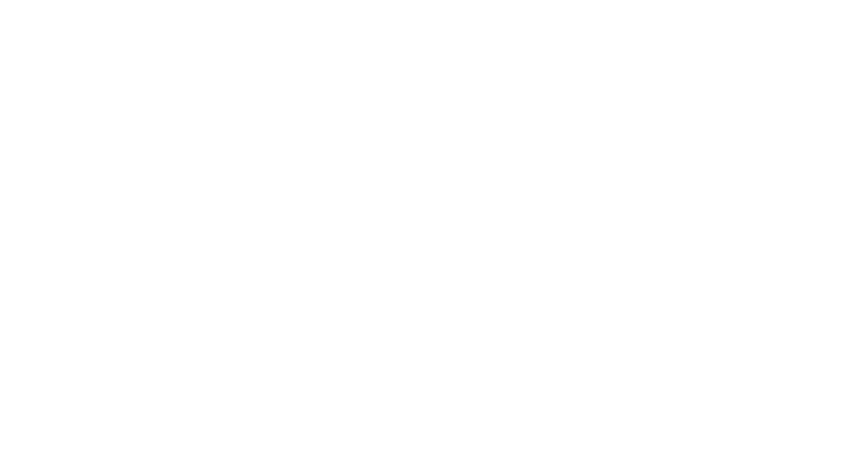
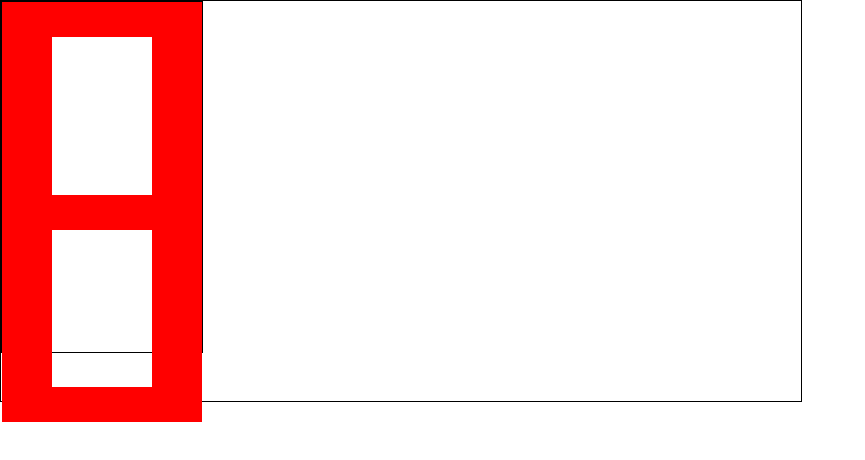
Before and after one commit to SteveSnow/digitalclock, a plain HTML site: page index.html in a window 1280 px wide. Shown: the whole page, without its empty margins (0-865 px from the left). Drawn offline with nearby package versions, Linux system fonts and the light colour scheme.

Commit message:
created number templates in view

```diff
--- a/css/styles.css
+++ b/css/styles.css
@@ -0,0 +1,67 @@
+#clockBody {
+    display: flex;
+    height: 400px;
+    width: 800px;
+    border: 1px black solid;
+}
+
+.clockNumberFrame {
+    height: 350px;
+    width: 200px;
+    border: 1px black solid;
+}
+
+.t {
+    height: 10%;
+    width: 100%;
+    background-color: red;
+}
+
+.b {
+    height: 10%;
+    width: 100%;
+    background-color: red;
+    position: relative;
+    bottom: 100%;
+}
+
+.m {
+    height: 10%;
+    width: 100%;
+    background-color: red;
+    position: relative;
+    bottom: 165%;
+}
+
+.lt {
+    height: 50%;
+    width: 25%;
+    background-color: red;
+}
+
+.lb {
+    height: 50%;
+    width: 25%;
+    left: 0px;
+    bottom: 0px;
+    background-color: red;
+}
+
+.rt {
+    height: 50%;
+    width: 25%;
+    position: relative;
+    left: 75%;
+    bottom: 350px;
+    background-color: red;
+    display: inline-block;
+}
+
+.rb {
+    height: 50%;
+    width: 25%;
+    position: relative;
+    left: 75%;
+    bottom: 100%;
+    background-color: red;
+}
--- a/index.html
+++ b/index.html
@@ -1,14 +1,51 @@
 <!DOCTYPE <!DOCTYPE html>
 <html>
+
 <head>
     <title></title>
     <link rel="stylesheet" type="text/css" href="css/normal.css">
     <link rel="stylesheet" href="https://maxcdn.bootstrapcdn.com/font-awesome/4.5.0/css/font-awesome.min.css">
-		<link rel="stylesheet" type="text/css" href="css/styles.css"/>
+    <link rel="stylesheet" type="text/css" href="css/styles.css" />
     <script src="https://ajax.googleapis.com/ajax/libs/jquery/2.2.0/jquery.min.js"></script>
     <script src="scripts/main.js" type="text/javascript" charset="utf-8" async defer></script>
 </head>
+
 <body>
+    <div id="clockBody">
+        <div id="tenHour" class="clockNumberFrame">
+        <div class="t">
 
+        </div>
+            <div class="lt"></div>
+            <div class="lb"></div>
+            <div class="rt"></div>
+            <div class="rb"></div>
+            <div class="b">
+
+            </div>
+            <div class="m">
+
+            </div>
+        </div>
+ <!--           <div id="oneHour" class="clockNumberFrame">
+             <div class="lt"></div>
+            <div class="lb"></div>
+            <div class="rt"></div>
+            <div class="rb"></div>
+        </div>
+           <div id="tenMinute" class="clockNumberFrame">
+             <div class="lt"></div>
+            <div class="lb"></div>
+            <div class="rt"></div>
+            <div class="rb"></div>
+        </div>
+           <div id="oneMinute" class="clockNumberFrame">
+             <div class="lt"></div>
+            <div class="lb"></div>
+            <div class="rt"></div>
+            <div class="rb"></div>
+        </div> -->
+    </div>
 </body>
+
 </html>
```
Lines whose indentation alone changed are shown as unchanged.
